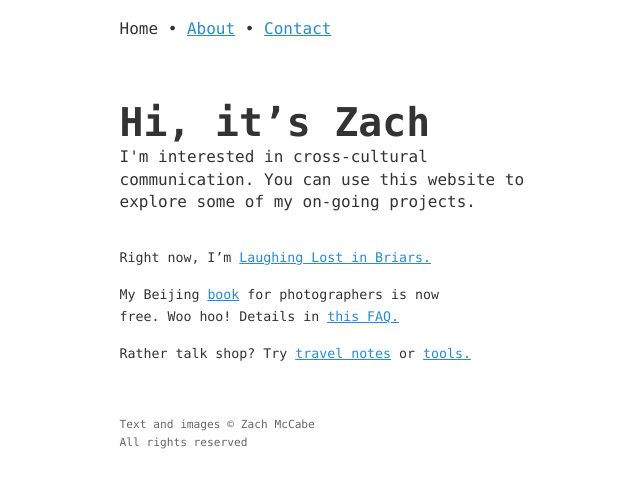
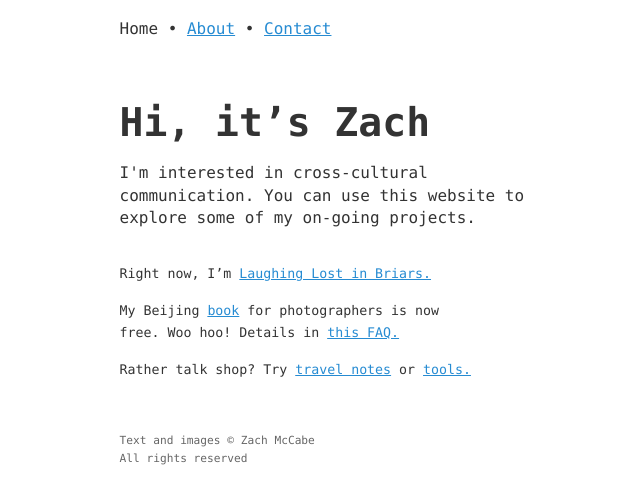
Before and after one commit to zachmccabe/zachmccabe.github.io, a Jekyll site: the page built from index.md, in a window 1280 px wide. Shown: the top 504 px of the page, without its empty margins (215-855 px from the left). Built offline with Jekyll 4.4.1, drawn with Linux system fonts in a browser that asks for light colours.

Commit message:
Update index.md
CSS tweak for lede

```diff
--- a/index.md
+++ b/index.md
@@ -11,7 +11,7 @@ description: "I'm interested in visual communication, and cross-cultural communi
 Before changing page title "Hi, it’s Zach", change the if statement in kaoliang_nite_3 template.
 {%- endcomment -%}
 
-<p style="line-height:1.4;font-size:1rem;margin:0 0 2.1rem;">
+<p style="line-height:1.4;font-size:1rem;margin-bottom:2.1rem;">
 I'm interested in cross-cultural communication. You can use this website to explore some of my on-going projects.
 </p>
 
```
